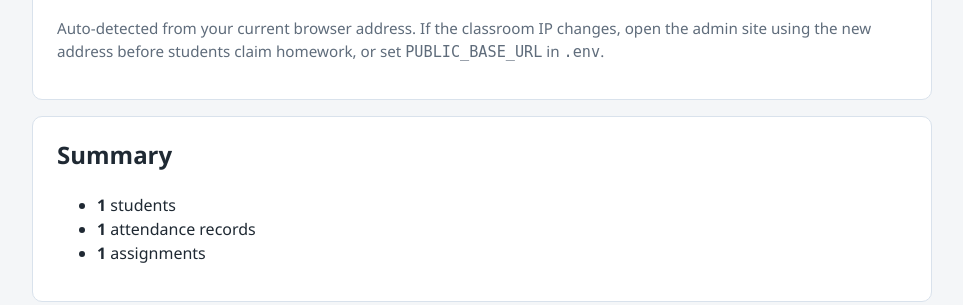
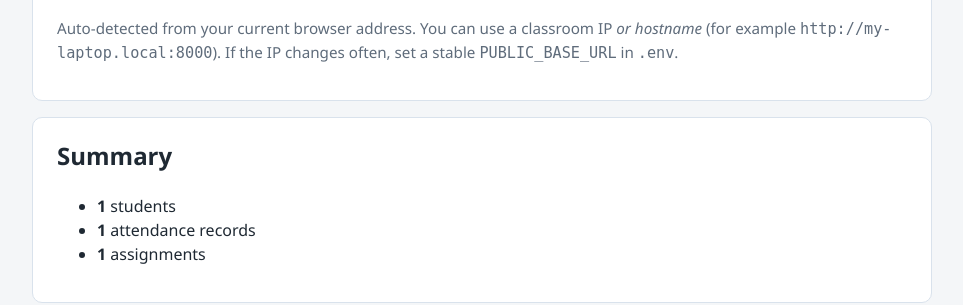
Before and after one commit to ctroy978/homeDump, a FastAPI app: template templates/admin/dashboard.html in a window 1280 px wide. Shown: the part 460-765 px from the top of the page, without its empty margins (158-1121 px from the left). Run offline with FastAPI, Linux system fonts and the light colour scheme; the template is opened without the code that fills it: most values are stand-ins (such as "Sample title", 1, 10 or a date in 2020).

Commit message:
Document and suggest hostname-based PUBLIC_BASE_URL values
QR codes and student links already accept hostnames; clarify this in
.env.example, admin dashboard hints, and error messages when 0.0.0.0
is detected.

```diff
--- a/app/routers/admin.py
+++ b/app/routers/admin.py
@@ -12,7 +12,7 @@ from fastapi.templating import Jinja2Templates
 
 from app.config import settings
 from app.database import get_db
-from app.public_url import suggest_public_base_url
+from app.public_url import hostname_url_hints, suggest_public_base_url
 from app.dependencies import (
     ADMIN_COOKIE_MAX_AGE,
     ADMIN_COOKIE_NAME,
@@ -135,6 +135,7 @@ def admin_dashboard(
         context={
             "title": "Admin Dashboard",
             "student_url": suggest_public_base_url(request),
+            "hostname_hints": hostname_url_hints(),
             "public_base_url_set": bool(settings.public_base_url),
             **_admin_summary(db),
         },
--- a/templates/admin/dashboard.html
+++ b/templates/admin/dashboard.html
@@ -19,17 +19,28 @@
   </p>
   {% if not public_base_url_set %}
   <p class="help-text">
-    Auto-detected from your current browser address. If the classroom IP changes,
-    open the admin site using the new address before students claim homework, or
-    set <code>PUBLIC_BASE_URL</code> in <code>.env</code>.
+    Auto-detected from your current browser address. You can use a classroom IP
+    <em>or hostname</em> (for example <code>http://my-laptop.local:8000</code>).
+    If the IP changes often, set a stable <code>PUBLIC_BASE_URL</code> in
+    <code>.env</code>.
   </p>
   {% endif %}
   {% else %}
   <p class="status-note error">
-    Set <code>PUBLIC_BASE_URL=http://&lt;classroom-ip&gt;:8000</code> in
-    <code>.env</code> so QR codes work on student phones. Do not use
+    Set <code>PUBLIC_BASE_URL</code> in <code>.env</code> to the address
+    students use in Chrome — an IP or hostname is fine. Do not use
     <code>0.0.0.0</code> or <code>localhost</code>.
   </p>
+  {% if hostname_hints %}
+  <p class="help-text">
+    Hostname options to try on student Chromebooks:
+    {% for hint in hostname_hints %}
+    <code>{{ hint }}</code>{% if not loop.last %}, {% endif %}
+    {% endfor %}
+    — test one from a student device, then set the working value as
+    <code>PUBLIC_BASE_URL</code>.
+  </p>
+  {% endif %}
   {% endif %}
 </section>
 
```
Also changed, not shown: app/public_url.py (+22 -2 lines), tests/test_public_url.py (+28 -1 lines), 1 other file.
